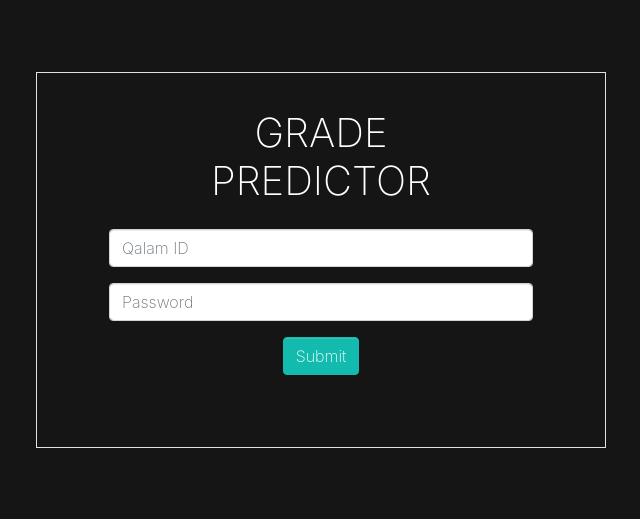
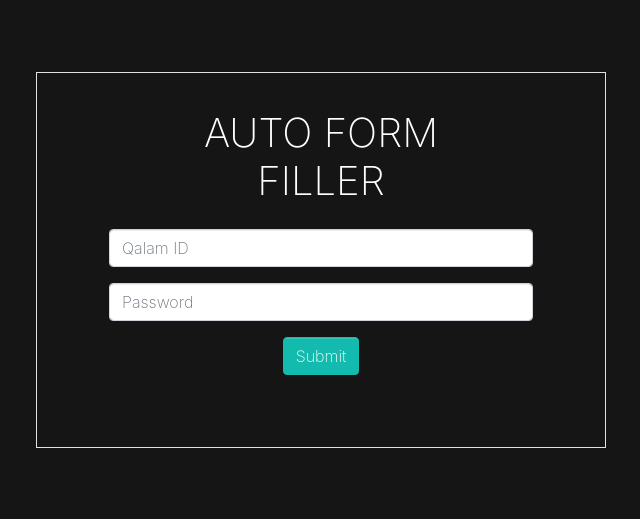
Before and after one commit to AR-PyT/FormFiller, a Django app: page / in a window 1280 px wide. Shown: the top 519 px of the page, without its empty margins (319-959 px from the left). Run offline with Django 4.2, Linux system fonts and the light colour scheme; some libraries are stand-ins or nearby versions.

Commit message:
Initial Commit

```diff
--- a/templates/login.html
+++ b/templates/login.html
@@ -15,7 +15,7 @@
     <div class="container">
       <div class="row">
         <div class="col-lg-6 col-10 mx-auto border px-5 pb-5 pt-4">
-          <h1 class="mb-3">GRADE<br>PREDICTOR</h1>
+          <h1 class="mb-3">AUTO FORM<br>FILLER</h1>
           <form method="post">
               {% csrf_token %}
             <div class="form-group"> <input type="text" class="form-control" id="form13" placeholder="Qalam ID" required="required" name="id"> </div>
```
